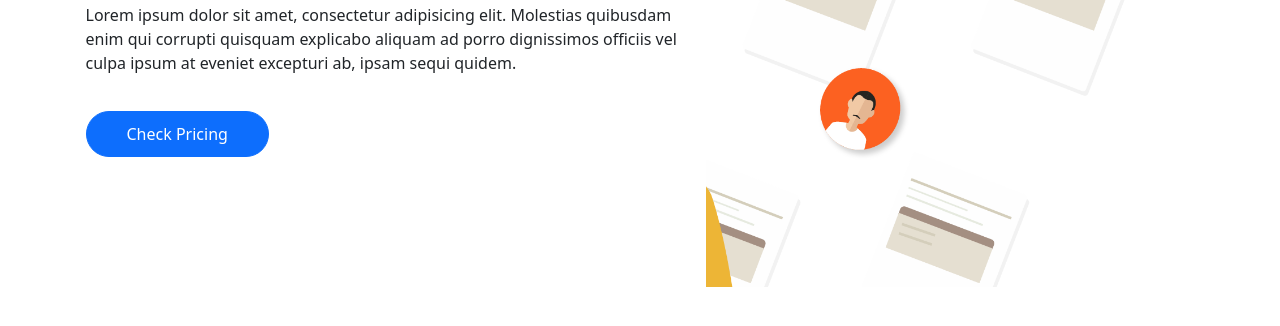
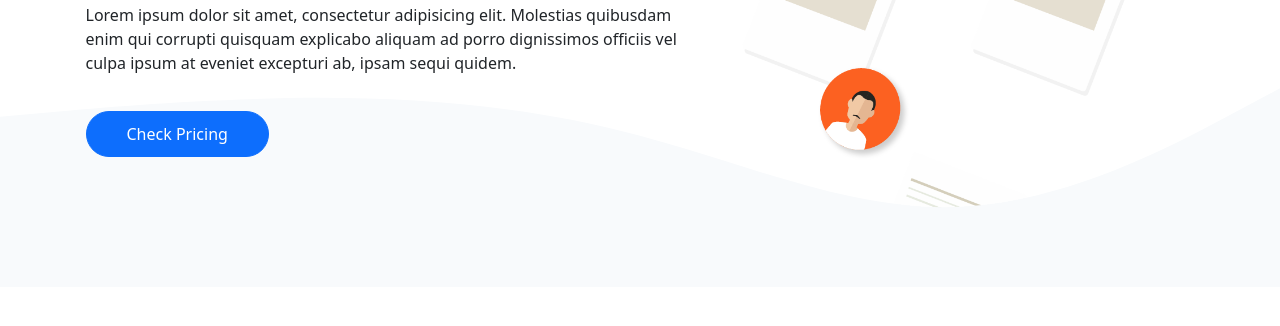
Before and after one commit to SCI-COPATH/busibud, a website: page index.html in a window 1280 px wide. Shown: the part 360-686 px from the top of the page. Drawn offline with nearby package versions, Linux system fonts and the light colour scheme.

Commit message:
Add wave

```diff
--- a/css/styles.css
+++ b/css/styles.css
@@ -14,6 +14,7 @@
     color: gray;
   }
   .topBody{
+   position: relative;
    border-top:1px solid black;
    display: flex;
    justify-content: center;
@@ -28,6 +29,7 @@
     width: max-content;
   }
   .content{
+    z-index: 2;
     padding: 20px;
     align-self: center;
     width: 50vw;
@@ -36,3 +38,20 @@
     padding: 10px 40px;
     margin-top: 20px;
   }
+.customeShape{
+position: absolute;
+bottom: 0px;
+width: 100%;
+z-index: 1;
+/* UI Properties */
+/* background: #F8FAFC 0% 0% no-repeat padding-box;
+opacity: 1; */
+}
+/* .customeShape div{
+  width: 25vw;
+   background-color: brown;
+  height: 25vh;
+}
+.left1{
+
+} */
--- a/index.html
+++ b/index.html
@@ -1,13 +1,16 @@
 <!DOCTYPE html>
 <html lang="en">
+
 <head>
   <meta charset="UTF-8">
   <meta name="viewport" content="width=device-width, initial-scale=1.0">
 
   <title>Responsive Navbar with Dropdown Menu</title>
-   <link href="https://cdn.jsdelivr.net/npm/bootstrap@5.3.0/dist/css/bootstrap.min.css" rel="stylesheet" integrity="sha384-9ndCyUaIbzAi2FUVXJi0CjmCapSmO7SnpJef0486qhLnuZ2cdeRhO02iuK6FUUVM" crossorigin="anonymous">
-   <link rel="stylesheet" href="./css/styles.css">
-  </head>
+  <link href="https://cdn.jsdelivr.net/npm/bootstrap@5.3.0/dist/css/bootstrap.min.css" rel="stylesheet"
+    integrity="sha384-9ndCyUaIbzAi2FUVXJi0CjmCapSmO7SnpJef0486qhLnuZ2cdeRhO02iuK6FUUVM" crossorigin="anonymous">
+  <link rel="stylesheet" href="./css/styles.css">
+</head>
+
 <body>
   <div class="logo">
     <img src="./assets/logo.png" alt="logo">
@@ -68,16 +71,31 @@
   </nav>
   <div class="topBody">
     <div class="imgae">
-      <img src="./assets/topImg.png" alt="topimg" >
+      <img src="./assets/topImg.png" alt="topimg">
     </div>
     <div class="content">
       <h1>Lorem ipsum dolor sit amet consectetur, adipisicing elit</h1>
-      <p>Lorem ipsum dolor sit amet, consectetur adipisicing elit. Molestias quibusdam enim qui corrupti quisquam explicabo aliquam ad porro dignissimos officiis vel culpa ipsum at eveniet excepturi ab, ipsam sequi quidem.</p>
+      <p>Lorem ipsum dolor sit amet, consectetur adipisicing elit. Molestias quibusdam enim qui corrupti quisquam
+        explicabo aliquam ad porro dignissimos officiis vel culpa ipsum at eveniet excepturi ab, ipsam sequi quidem.</p>
       <button class="btn btn-primary but rounded-pill" type="submit">Check Pricing</button>
     </div>
+    <!-- <div class="customeShape">
+      <div class="left1"></div>
+      <div class="left2"></div>
+      <div class="right1"></div>
+      <div class="right2"></div>
+    </div> -->
+    <!-- <div class="customeShape" style="height: 150px; overflow: hidden; " ><svg viewBox="0 0 500 150" preserveAspectRatio="none" style="height: 100%; width: 100%;"><path d="M-3.16,50.68 C87.13,22.14 274.49,263.27 504.17,-1.47 L500.00,149.60 L-0.00,149.60 Z" style="stroke: none; fill: #F8FAFC;"></path></svg></div>  -->
+    <div class="customeShape">
+      <svg xmlns=".\assets\wave.svg" viewBox="0 0 1440 320">
+        <path fill="#F8FAFC" fill-opacity="1"
+          d="M0,128L60,122.7C120,117,240,107,360,106.7C480,107,600,117,720,149.3C840,181,960,235,1080,229.3C1200,224,1320,160,1380,128L1440,96L1440,320L1380,320C1320,320,1200,320,1080,320C960,320,840,320,720,320C600,320,480,320,360,320C240,320,120,320,60,320L0,320Z">
+        </path>
+      </svg>
+    </div>
+    <script src="https://cdn.jsdelivr.net/npm/bootstrap@5.3.0/dist/js/bootstrap.bundle.min.js"
+      integrity="sha384-geWF76RCwLtnZ8qwWowPQNguL3RmwHVBC9FhGdlKrxdiJJigb/j/68SIy3Te4Bkz"
+      crossorigin="anonymous"></script>
+</body>
 
-  </div>
-
-  <script src="https://cdn.jsdelivr.net/npm/bootstrap@5.3.0/dist/js/bootstrap.bundle.min.js" integrity="sha384-geWF76RCwLtnZ8qwWowPQNguL3RmwHVBC9FhGdlKrxdiJJigb/j/68SIy3Te4Bkz" crossorigin="anonymous"></script>
-</body>
 </html>
```
Also changed, not shown: assets/wave.svg (added).
